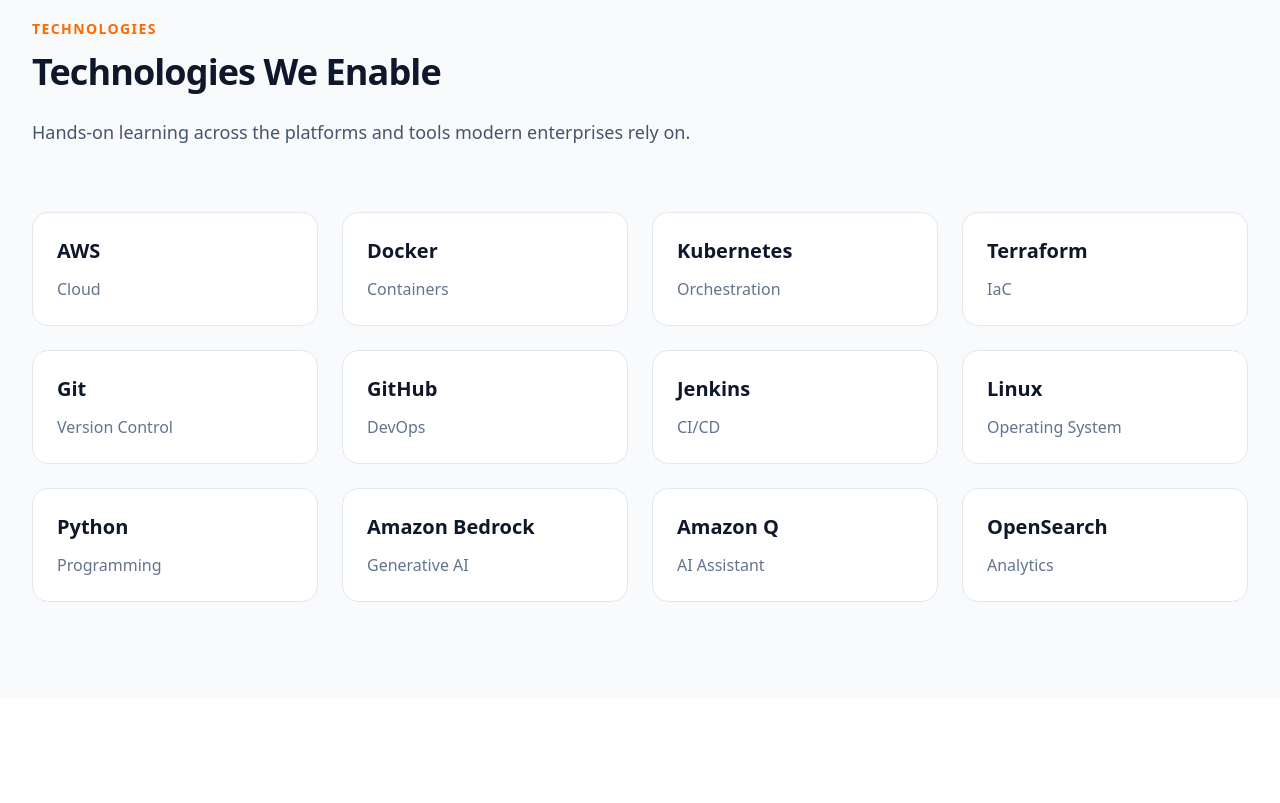
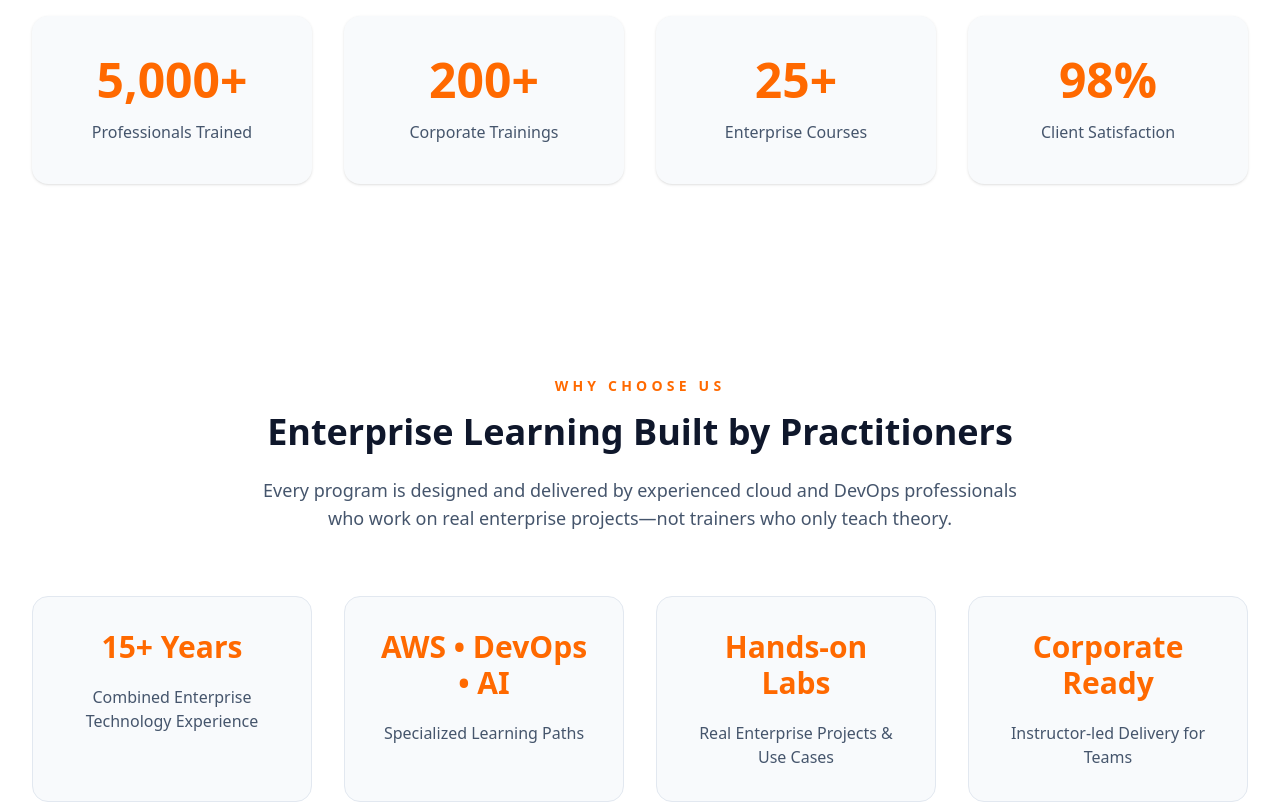
Before and after one commit to swami-github-user/ds-infotech-website-updated, a Next.js app: page / in a window 1280 px wide. Shown: the part 760-1563 px from the top of the page. Before the commit the page ends 1458 px from the top, so only its background shows below. Built offline with nearby package versions, Linux system fonts and the light colour scheme.

Commit message:
feat(hero): add enterprise hero section new

```diff
--- a/app/page.tsx
+++ b/app/page.tsx
@@ -1,6 +1,8 @@
 import Navbar from "@/components/layout/Navbar";
 import Hero from "@/components/home/Hero";
 import Technologies from "@/components/home/Technologies";
+import Stats from "@/components/home/Stats";
+import TrustSection from "@/components/home/TrustSection";
 
 export default function HomePage() {
   return (
@@ -9,6 +11,11 @@
 
       <main>
         <Hero />
+
+        <Stats />
+
+        <TrustSection />
+
         <Technologies />
       </main>
     </>
--- a/components/home/Stats.tsx
+++ b/components/home/Stats.tsx
@@ -0,0 +1,79 @@
+"use client";
+
+import CountUp from "react-countup";
+import { useInView } from "react-intersection-observer";
+import Container from "@/components/ui/Container";
+
+const stats = [
+  {
+    number: 5000,
+    suffix: "+",
+    title: "Professionals Trained",
+  },
+  {
+    number: 200,
+    suffix: "+",
+    title: "Corporate Trainings",
+  },
+  {
+    number: 25,
+    suffix: "+",
+    title: "Enterprise Courses",
+  },
+  {
+    number: 98,
+    suffix: "%",
+    title: "Client Satisfaction",
+  },
+];
+
+export default function Stats() {
+  const { ref, inView } = useInView({
+    triggerOnce: true,
+  });
+
+  return (
+    <section
+      ref={ref}
+      className="bg-white py-24"
+    >
+      <Container>
+
+        <div className="grid gap-8 md:grid-cols-2 lg:grid-cols-4">
+
+          {stats.map((stat) => (
+
+            <div
+              key={stat.title}
+              className="rounded-2xl bg-slate-50 p-10 text-center shadow-sm transition hover:-translate-y-2 hover:shadow-xl"
+            >
+
+              <div className="text-5xl font-bold text-orange-500">
+
+                {inView && (
+                  <CountUp
+                    end={stat.number}
+                    duration={2}
+                  />
+                )}
+
+                {stat.suffix}
+
+              </div>
+
+              <p className="mt-4 text-slate-600">
+
+                {stat.title}
+
+              </p>
+
+            </div>
+
+          ))}
+
+        </div>
+
+      </Container>
+    </section>
+  );
+}
--- /dev/null
+++ b/components/home/TrustSection.tsx
@@ -0,0 +1,61 @@
+import Container from "@/components/ui/Container";
+
+const trustItems = [
+  {
+    title: "15+ Years",
+    description: "Combined Enterprise Technology Experience",
+  },
+  {
+    title: "AWS • DevOps • AI",
+    description: "Specialized Learning Paths",
+  },
+  {
+    title: "Hands-on Labs",
+    description: "Real Enterprise Projects & Use Cases",
+  },
+  {
+    title: "Corporate Ready",
+    description: "Instructor-led Delivery for Teams",
+  },
+];
+
+export default function TrustSection() {
+  return (
+    <section className="bg-white py-24">
+      <Container>
+        <div className="text-center">
+          <p className="text-sm font-semibold uppercase tracking-[0.3em] text-orange-500">
+            WHY CHOOSE US
+          </p>
+
+          <h2 className="mt-4 text-4xl font-bold text-slate-900">
+            Enterprise Learning Built by Practitioners
+          </h2>
+
+          <p className="mx-auto mt-6 max-w-3xl text-lg text-slate-600">
+            Every program is designed and delivered by experienced cloud and
+            DevOps professionals who work on real enterprise projects—not
+            trainers who only teach theory.
+          </p>
+        </div>
+
+        <div className="mt-16 grid gap-8 md:grid-cols-2 lg:grid-cols-4">
+          {trustItems.map((item) => (
+            <div
+              key={item.title}
+              className="rounded-2xl border border-slate-200 bg-slate-50 p-8 text-center transition duration-300 hover:-translate-y-2 hover:border-orange-500 hover:shadow-xl"
+            >
+              <h3 className="text-3xl font-bold text-orange-500">
+                {item.title}
+              </h3>
+
+              <p className="mt-5 text-slate-600">
+                {item.description}
+              </p>
+            </div>
+          ))}
+        </div>
+      </Container>
+    </section>
+  );
+}
--- a/package.json
+++ b/package.json
@@ -16,6 +16,7 @@
     "react": "19.2.4",
     "react-countup": "^6.5.3",
     "react-dom": "19.2.4",
+    "react-intersection-observer": "^11.0.0",
     "tailwind-merge": "^3.6.0"
   },
   "devDependencies": {
```
Also changed, not shown: 1 other file (tests, documents, lock files or other folders).
